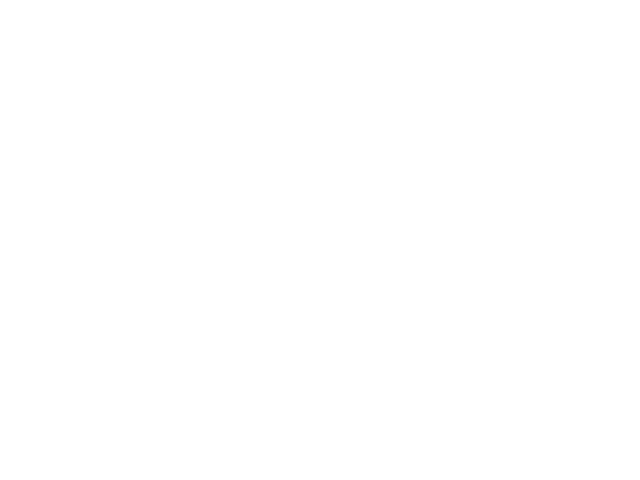
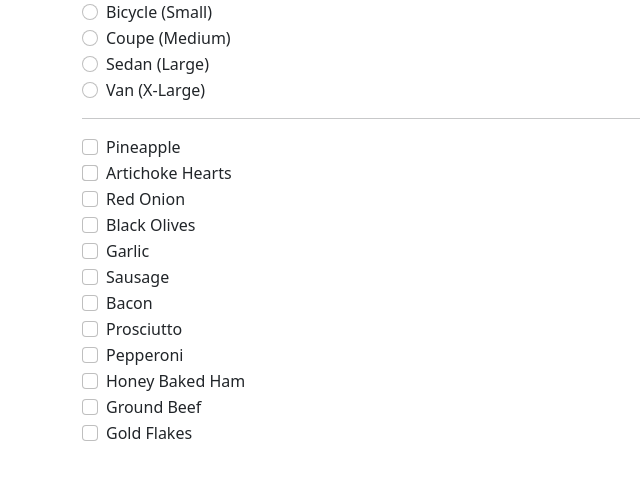
Before and after one commit to dqveha/pizza-parlor, a plain HTML site: page index.html in a window 1280 px wide. Shown: the whole page, without its empty margins (0-640 px from the left). Drawn offline with nearby package versions, Linux system fonts and the light colour scheme.

Commit message:
Update index.html with radio (pizza size)  and checkbox (toppings) inputs

```diff
--- a/index.html
+++ b/index.html
@@ -3,7 +3,7 @@
 <head>
   <script src="js/jquery-3.6.0.js"></script>
   <script src="js/scripts.js"></script>
-  <link rel="stylesheet" href="css/bootstrap.min.css">
+  <link href="https://cdn.jsdelivr.net/npm/bootstrap@5.0.1/dist/css/bootstrap.min.css" rel="stylesheet" integrity="sha384-+0n0xVW2eSR5OomGNYDnhzAbDsOXxcvSN1TPprVMTNDbiYZCxYbOOl7+AMvyTG2x" crossorigin="anonymous">
   <link rel="stylesheet" href="css/styles.css">
   <meta charset="UTF-8">
   <meta http-equiv="X-UA-Compatible" content="IE=edge">
@@ -11,6 +11,113 @@
   <title>Document</title>
 </head>
 <body>
+  <div class="container">
+    <div class="form-check">
+      <input class="form-check-input" type="radio" name="pizza-size" id="small-pizza">
+      <label class="form-check-label" for="small-pizza">
+        Bicycle (Small)
+      </label>
+    </div>
+    <div class="form-check">
+      <input class="form-check-input" type="radio" name="pizza-size"  id="medium-pizza">
+      <label class="form-check-label" for="medium-pizza">
+        Coupe (Medium)
+      </label>
+    </div>
+    <div class="form-check">
+      <input class="form-check-input" type="radio" name="pizza-size"  id="large-pizza">
+      <label class="form-check-label" for="large-pizza">
+        Sedan (Large)
+      </label>
+    </div>
+    <div class="form-check">
+      <input class="form-check-input" type="radio" name="pizza-size"  id="x-large-pizza">
+      <label class="form-check-label" for="x-large-pizza">
+        Van (X-Large)
+      </label>
+    </div>
+    <hr>
+    <div class="form-check">
+      <input class="form-check-input" type="checkbox" value="toppings" id="pineapple-topping">
+      <label class="form-check-label" for="pineapple-topping">
+        Pineapple
+      </label>
+    </div>
+    <div class="form-check">
+      <input class="form-check-input" type="checkbox" value="" id="mushroom-topping">
+      <label class="form-check-label" for="mushroom-topping>
+        Mushrooms
+      </label>
+    </div>
+    <div class="form-check">
+      <input class="form-check-input" type="checkbox" value="" id="artichoke-topping">
+      <label class="form-check-label" for="artichoke-topping">
+        Artichoke Hearts
+      </label>
+    </div>
+    <div class="form-check">
+      <input class="form-check-input" type="checkbox" value="" id="red-onion-topping">
+      <label class="form-check-label" for="red-onion-topping">
+        Red Onion
+      </label>
+    </div>
+    <div class="form-check">
+      <input class="form-check-input" type="checkbox" value="" id="black-olives-topping">
+      <label class="form-check-label" for="black-olives-topping">
+        Black Olives
+      </label>
+    </div>
+    <div class="form-check">
+      <input class="form-check-input" type="checkbox" value="" id="garlic-topping">
+      <label class="form-check-label" for="garlic-topping">
+        Garlic
+      </label>
+    </div>
+    <div class="form-check">
+      <input class="form-check-input" type="checkbox" value="" id="sausage-topping">
+      <label class="form-check-label" for="sausage-topping">
+        Sausage
+      </label>
+    </div>
+    <div class="form-check">
+      <input class="form-check-input" type="checkbox" value="" id="bacon-topping">
+      <label class="form-check-label" for="bacon-topping">
+        Bacon
+      </label>
+    </div>
+    <div class="form-check">
+      <input class="form-check-input" type="checkbox" value="" id="prosciutto-topping">
+      <label class="form-check-label" for="prosciutto-topping">
+        Prosciutto
+      </label>
+    </div>
+    <div class="form-check">
+      <input class="form-check-input" type="checkbox" value="" id="">
+      <label class="form-check-label" for="">
+        Pepperoni
+      </label>
+    </div>
+    <div class="form-check">
+      <input class="form-check-input" type="checkbox" value="" id="honey-ham-topping">
+      <label class="form-check-label" for="honey-ham-topping">
+        Honey Baked Ham
+      </label>
+    </div>
+    <div class="form-check">
+      <input class="form-check-input" type="checkbox" value="" id="ground-beef-topping">
+      <label class="form-check-label" for="ground-beef-topping">
+        Ground Beef
+      </label>
+    </div>
+    <div class="form-check">
+      <input class="form-check-input" type="checkbox" value="" id="gold-topping">
+      <label class="form-check-label" for="gold-topping">
+        Gold Flakes
+      </label>
+    </div>
 
+
+    </div>
+  </div>
 </body>
 </html>
--- a/js/scripts.js
+++ b/js/scripts.js
@@ -82,7 +82,7 @@ MakeYourOwnPizza.prototype.addToppings = function(topping) {
       this.cost += 2.00;
       break;
     case (20):
-      this.toppings.push("Gold flakes");
+      this.toppings.push("Gold Flakes");
       this.cost += 79.79;
       break;
   }
@@ -112,4 +112,10 @@ $(document).ready(function() {
       //extra = 2.50
       this.cost += 2.50;
       break;
-3) Create prototype method to see cost of pizza depending on selections chosen (branching?) */
+3) Create prototype method to see cost of pizza depending on selections chosen (branching?)
+
+
+Pick toppings -- pushes into array (UI)
+forEach the array with an if statement (if element = 1,2,3,4,5,6... then add this amount..)
+Then submit..
+*/
```
